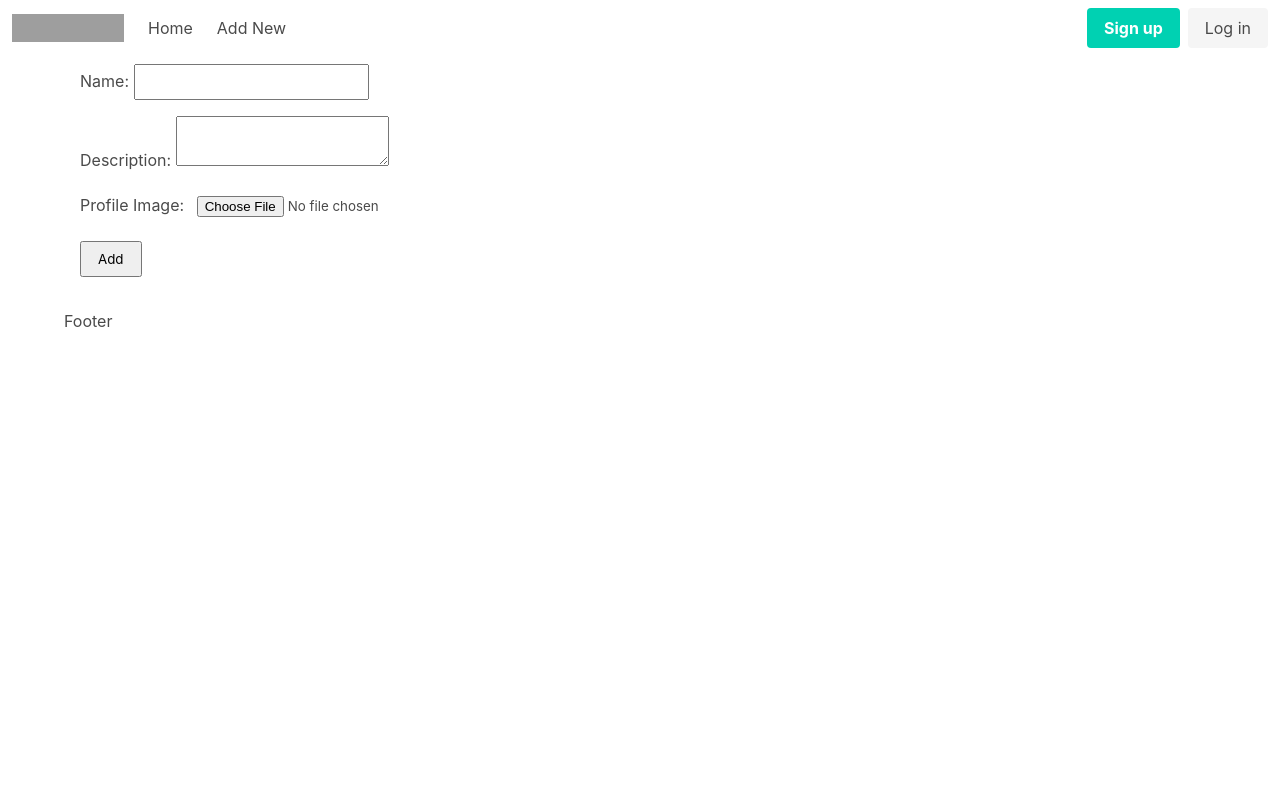
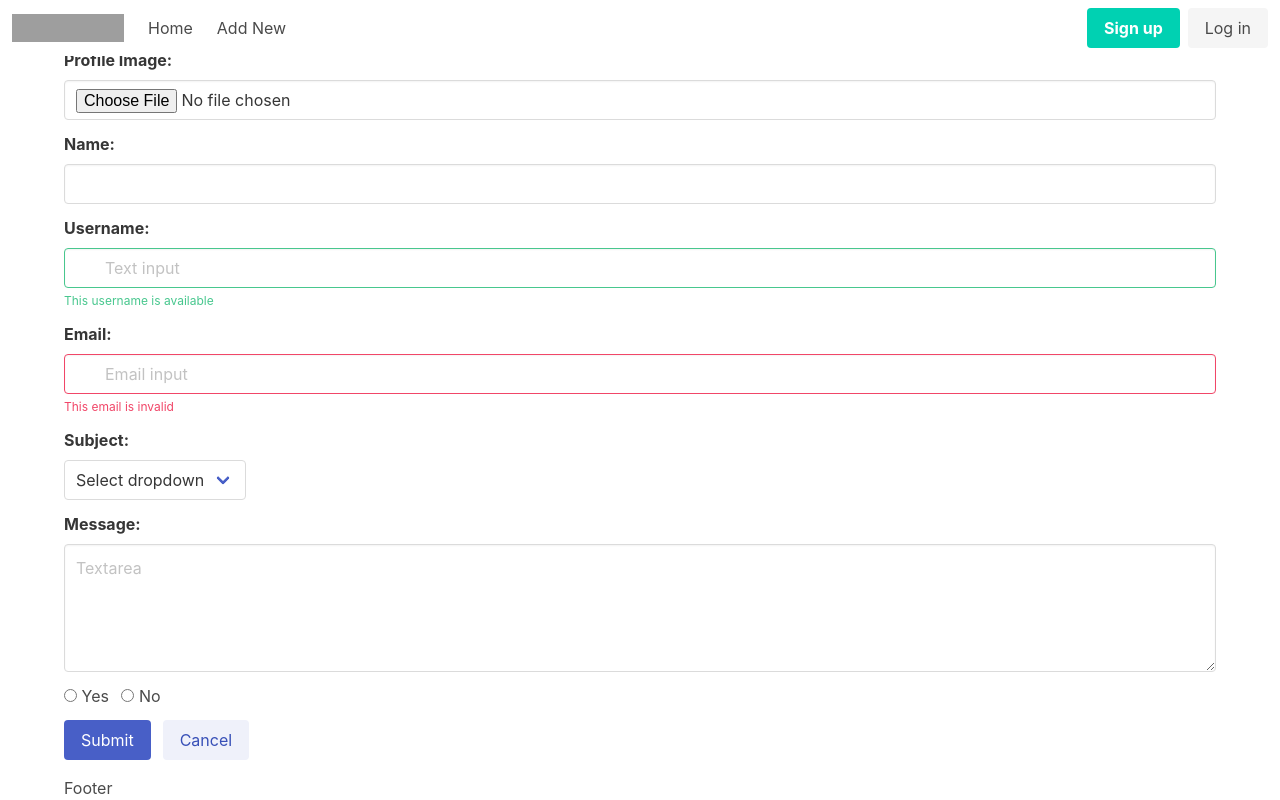
Before and after one commit to haseebjanhamraz/anp_candidates, a Node server app: page /add in a window 1280 px wide. Run offline with Node 20, Linux system fonts and the light colour scheme; some libraries are stand-ins or nearby versions; grey boxes are pictures that could not be loaded.

Commit message:
The app is properly working like CRUD

```diff
--- a/app.js
+++ b/app.js
@@ -1,5 +1,7 @@
 const express = require('express');
 const mongoose = require('mongoose');
+const multer = require('multer');
+const path = require('path');
 const { upload } = require('./config/multer');
 const uploadRoutes = require('./routes/upload');
 const indexRoutes = require('./routes/index');
--- a/config/multer.js
+++ b/config/multer.js
@@ -2,13 +2,13 @@ const multer = require('multer');
 
 const storage = multer.diskStorage({
   destination: function (req, file, cb) {
-    cb(null, 'public/uploads'); // Specify the destination folder
+    cb(null, 'public/uploads'); // Update the destination path
   },
   filename: function (req, file, cb) {
-    cb(null, Date.now() + '-' + file.originalname); // Specify the file name
+    cb(null, file.fieldname + '-' + Date.now());
   },
 });
 
-const upload = multer({ storage: storage });
+const upload = multer({ storage: storage, limits: { fileSize: 5 * 1024 * 1024 } }); // Example limit: 5MB
 
 module.exports = { upload };
--- a/package.json
+++ b/package.json
@@ -16,6 +16,7 @@
     "cloudinary": "^1.41.0",
     "ejs": "^3.1.9",
     "express": "^4.18.2",
+    "fs": "^0.0.1-security",
     "mongoose": "^8.0.2",
     "multer": "^1.4.5-lts.1"
   },
--- a/routes/upload.js
+++ b/routes/upload.js
@@ -15,17 +15,20 @@ router.post('/add', upload.single('profileImage'), async (req, res) => {
     // Construct the relative file path without /public
     const relativeFilePath = req.file.path.replace(/^public\//, '');
 
-    // Save the relative file path to your MongoDB database using the Item model
+    // Save the data to your MongoDB database using the Item model
     const newItem = new Item({
       name: req.body.name,
-      description: req.body.description,
-      imagePath: relativeFilePath,
+      username: req.body.username,
+      email: req.body.email,
+      subject: req.body.subject,
+      message: req.body.message,
+      question: req.body.question,
+      imagePath: relativeFilePath, // Ensure 'imagePath' is a field in your Item model
     });
 
     await newItem.save();
 
     // Redirect to a success page or wherever you want after the entry is saved
-    res.redirect('/success');
   } catch (error) {
     console.error(error);
     res.status(500).send('Internal Server Error');
--- a/views/add.ejs
+++ b/views/add.ejs
@@ -1,46 +1,91 @@
 <%- include('partials/header') %>
-    <div class="bg-white p-4 rounded shadow-md">
-        <!-- Your other form fields -->
-        <form action="/add" method="post" enctype="multipart/form-data">
-            <div class="mb-4">
-                <label for="name" class="block text-gray-600">Name:</label>
-                <input type="text" id="name" name="name" class="border w-full p-2" required>
-            </div>
-            <div class="mb-4">
-                <label for="description" class="block text-gray-600">Description:</label>
-                <textarea id="description" name="description" class="border w-full p-2" required></textarea>
-            </div>
-            <div class="mb-4">
-                <label for="profileImage" class="block text-gray-600">Profile Image:</label>
-                <input type="file" id="profileImage" name="profileImage" class="border w-full p-2" required>
-            </div>
-            <div id="image-preview" class="mb-4">
-                <% if (imagePath) { %>
-                    <!-- Display the local image using the imagePath if available -->
-                    <img src="<%= imagePath %>" alt="Preview" class="w-full">
-                <% } %>
-            </div>
-            <button type="submit" class="bg-blue-500 text-white px-4 py-2 rounded">Add</button>
-        </form>
+<div class="container mt-4">
+  <form action="/add" method="post" enctype="multipart/form-data">
 
-        <!-- JavaScript for image preview -->
-        <script>
-            document.getElementById('profileImage').addEventListener('change', function (event) {
-                const file = event.target.files[0];
+    <div class="field">
+        <label for="profileImage" class="label">Profile Image:</label>
+        <div class="control">
+          <input type="file" id="profileImage" name="profileImage" class="input" required>
+        </div>
+      </div>
 
-                if (file) {
-                    const reader = new FileReader();
 
-                    reader.onload = function (e) {
-                        // Display image preview
-                        const preview = document.getElementById('image-preview');
-                        preview.innerHTML = `<img src="${e.target.result}" alt="Preview" class="w-full">`;
-                    };
-
-                    reader.readAsDataURL(file);
-                }
-            });
-        </script>
+    <div class="field">
+      <label for="name" class="label">Name:</label>
+      <div class="control">
+        <input type="text" id="name" name="name" class="input" required>
+      </div>
     </div>
 
+    <div class="field">
+      <label for="username" class="label">Username:</label>
+      <div class="control has-icons-left has-icons-right">
+        <input type="text" id="username" name="username" class="input is-success" placeholder="Text input" required>
+        <span class="icon is-small is-left">
+          <i class="fas fa-user"></i>
+        </span>
+        <span class="icon is-small is-right">
+          <i class="fas fa-check"></i>
+        </span>
+      </div>
+      <p class="help is-success">This username is available</p>
+    </div>
+
+    <div class="field">
+      <label for="email" class="label">Email:</label>
+      <div class="control has-icons-left has-icons-right">
+        <input type="email" id="email" name="email" class="input is-danger" placeholder="Email input" required>
+        <span class="icon is-small is-left">
+          <i class="fas fa-envelope"></i>
+        </span>
+        <span class="icon is-small is-right">
+          <i class="fas fa-exclamation-triangle"></i>
+        </span>
+      </div>
+      <p class="help is-danger">This email is invalid</p>
+    </div>
+
+    <div class="field">
+      <label for="subject" class="label">Subject:</label>
+      <div class="control">
+        <div class="select">
+          <select id="subject" name="subject" required>
+            <option>Select dropdown</option>
+            <option>With options</option>
+          </select>
+        </div>
+      </div>
+    </div>
+
+    <div class="field">
+      <label for="message" class="label">Message:</label>
+      <div class="control">
+        <textarea id="message" name="message" class="textarea" placeholder="Textarea" required></textarea>
+      </div>
+    </div>
+
+
+    <div class="field">
+      <div class="control">
+        <label class="radio">
+          <input type="radio" name="question" required>
+          Yes
+        </label>
+        <label class="radio">
+          <input type="radio" name="question" required>
+          No
+        </label>
+      </div>
+    </div>
+
+    <div class="field is-grouped">
+      <div class="control">
+        <button type="submit" class="button is-link">Submit</button>
+      </div>
+      <div class="control">
+        <button type="button" class="button is-link is-light">Cancel</button>
+      </div>
+    </div>
+  </form>
+</div>
 <%- include('partials/footer') %>
--- a/views/index.ejs
+++ b/views/index.ejs
@@ -8,7 +8,7 @@
                     <div class="card">
                         <div class="card-image">
                             <figure class="image is-4by3">
-                                <img src="<%= item.imagePath %>" alt="<%= item.name %>'s Image">
+                                <img src="uploads/<%= item.imagePath %>" alt="<%= item.name %>'s Image">
                             </figure>
                         </div>
                         <div class="card-content">
@@ -35,6 +35,7 @@
         <% }); %>
     <% } else { %>
         <p class="text-gray-500">No candidates available.</p>
+        <%- include('errors/no_records_found') %>
     <% } %>
 </div>
 
```
Also changed, not shown: models/Item.js (+9 -12 lines), routes/index.js (+94 -10 lines), views/edit.ejs (+70 -13 lines), views/errors/no_records_found.ejs (added, +13 -0 lines), 2 other files.
